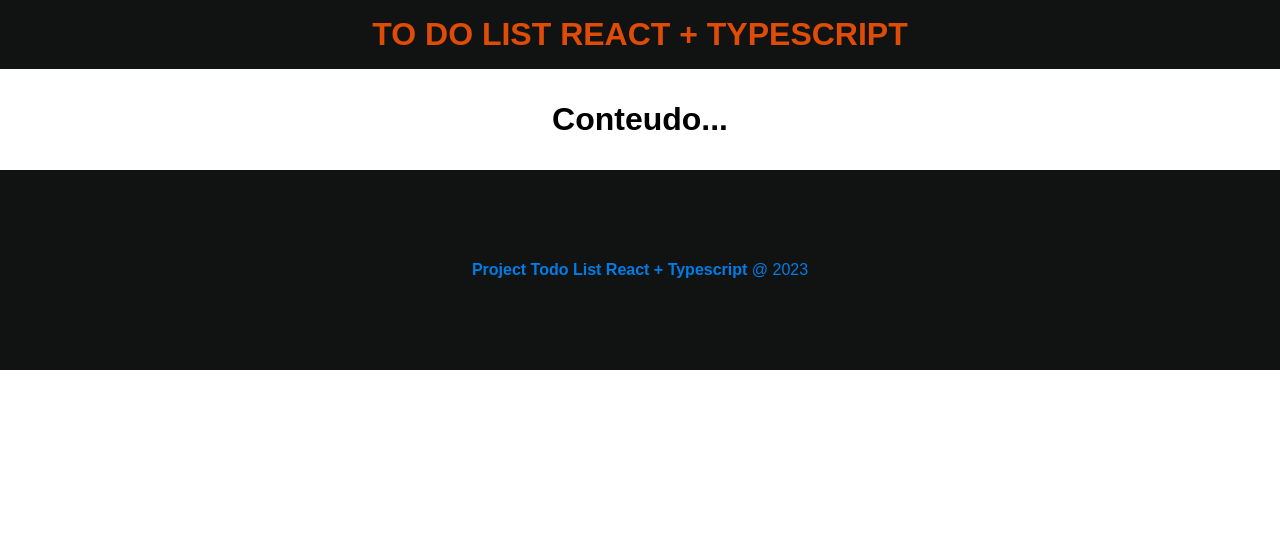
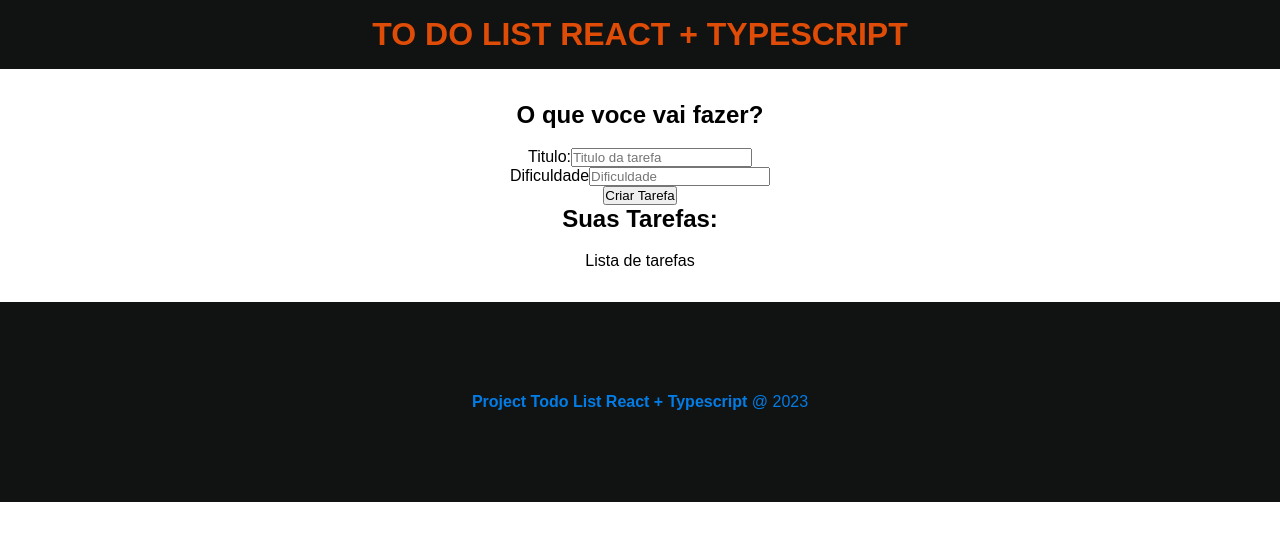
Before and after one commit to Pjmaciel/todolist_react, a React (Create React App) app: page / in a window 1280 px wide. Shown: the top 540 px of the page. Built offline with nearby package versions, Linux system fonts and the light colour scheme.

Commit message:
add and implement the form class

```diff
--- a/public/index.html
+++ b/public/index.html
@@ -24,6 +24,7 @@
       work correctly both with client-side routing and a non-root public URL.
       Learn how to configure a non-root public URL by running `npm run build`.
     -->
+    <link rel="stylesheet" href="https://cdn.jsdelivr.net/npm/bootstrap-icons@1.10.5/font/bootstrap-icons.css">
     <title>ToDo List React + Typescript</title>
   </head>
   <body>
--- a/src/App.tsx
+++ b/src/App.tsx
@@ -5,11 +5,22 @@
 //css
 import styles from "./App.module.css";
 
+//formularios
+import TaskForm from "./components/TaskForm";
+import TaskList from "./components/TaskList";
+
 function App() {
   return <div>
     <Header />
     <main className={styles.main}>
-      <h1>Conteudo...</h1>
+      <div>
+        <h2>O que voce vai fazer?</h2>
+        <TaskForm btnText="Criar Tarefa"/>
+      </div>
+      <div>
+        <h2>Suas Tarefas:</h2>
+        <TaskList />
+      </div>
     </main>
     <Footer />
   </div>
--- /dev/null
+++ b/src/components/TaskForm.tsx
@@ -0,0 +1,20 @@
+
+type Props = {
+    btnText: string
+}
+
+const TaskForm = ({btnText}: Props) => {
+    return <form>
+        <div>
+            <label htmlFor="title">Titulo:</label>
+            <input type="text" name="title" placeholder="Titulo da tarefa" />
+        </div>
+        <div>
+            <label htmlFor="difficulty">Dificuldade</label>
+            <input type="text" name="difficulty" placeholder="Dificuldade" />
+        </div>
+        <input type="submit" value={btnText} />
+    </form>
+}
+
+export default TaskForm
--- /dev/null
+++ b/src/components/TaskList.tsx
@@ -0,0 +1,12 @@
+
+type Props = {}
+
+const TaskList = (props: Props) => {
+    return (
+        <div>
+            Lista de tarefas
+        </div>
+    )
+}
+
+export default TaskList
```
